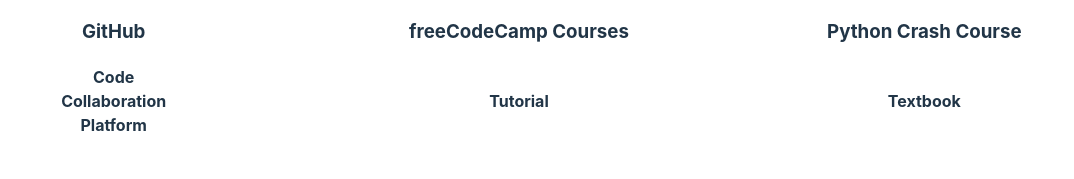
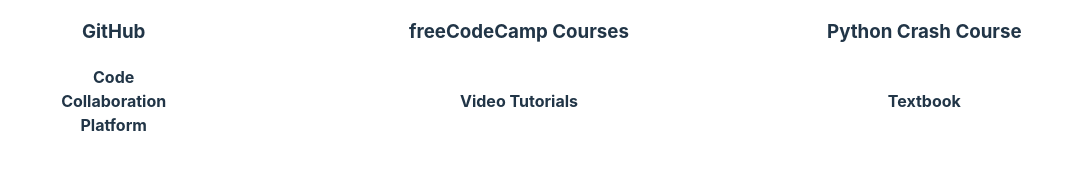
Before and after one commit to AAA-Triple-AAA/community-board, a React (Vite) app: page / in a window 1280 px wide. Shown: the part 911-1090 px from the top of the page, without its empty margins (121-1195 px from the left). Built offline with nearby package versions, Linux system fonts and the light colour scheme.

Commit message:
Updated card category description

```diff
--- a/src/App.jsx
+++ b/src/App.jsx
@@ -33,7 +33,7 @@
                 />
                 <Card
                     name="freeCodeCamp Courses"
-                    category="Tutorial"
+                    category="Video Tutorials"
                     link="https://youtube.com/playlist?list=PLWKjhJtqVAbnqBxcdjVGgT3uVR10bzTEB&si=7G6HQ6WlesVAPJtn"
                     imgRef="/images/freeCodeCamp-Thumbnail.png"
                 />
```
